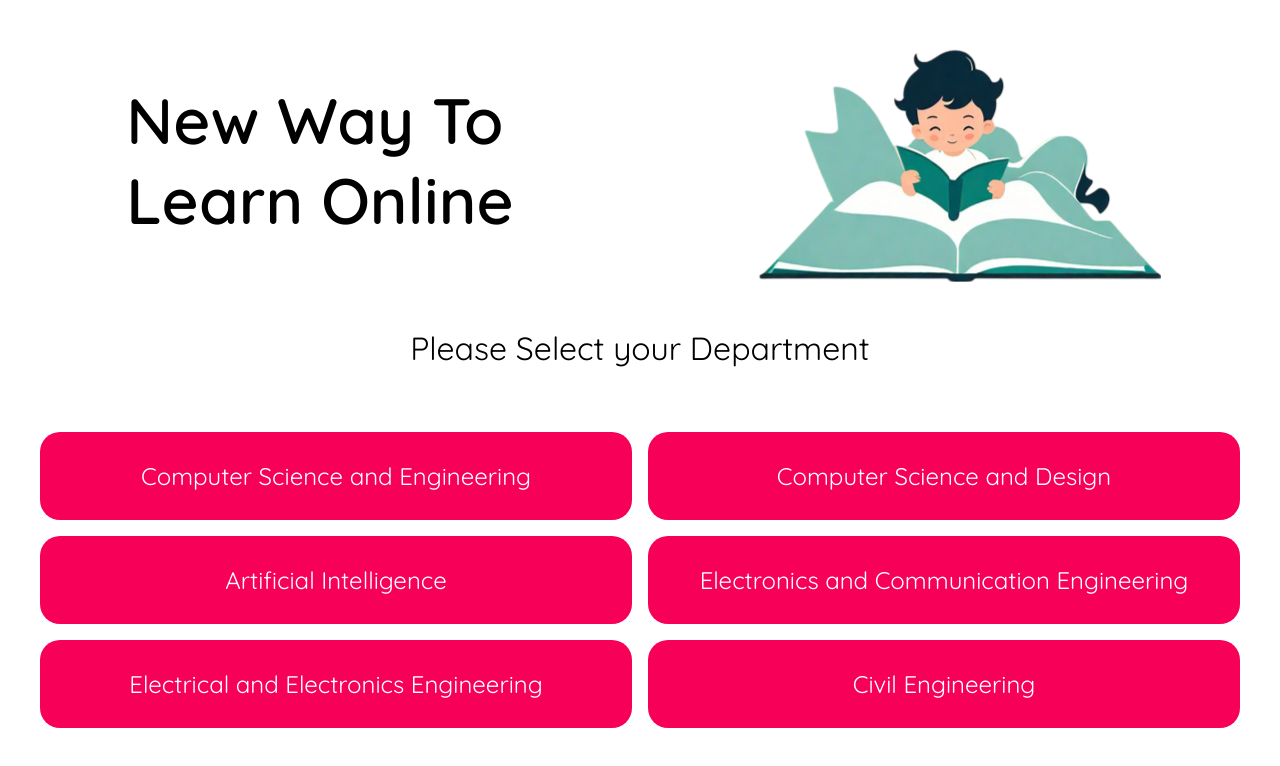
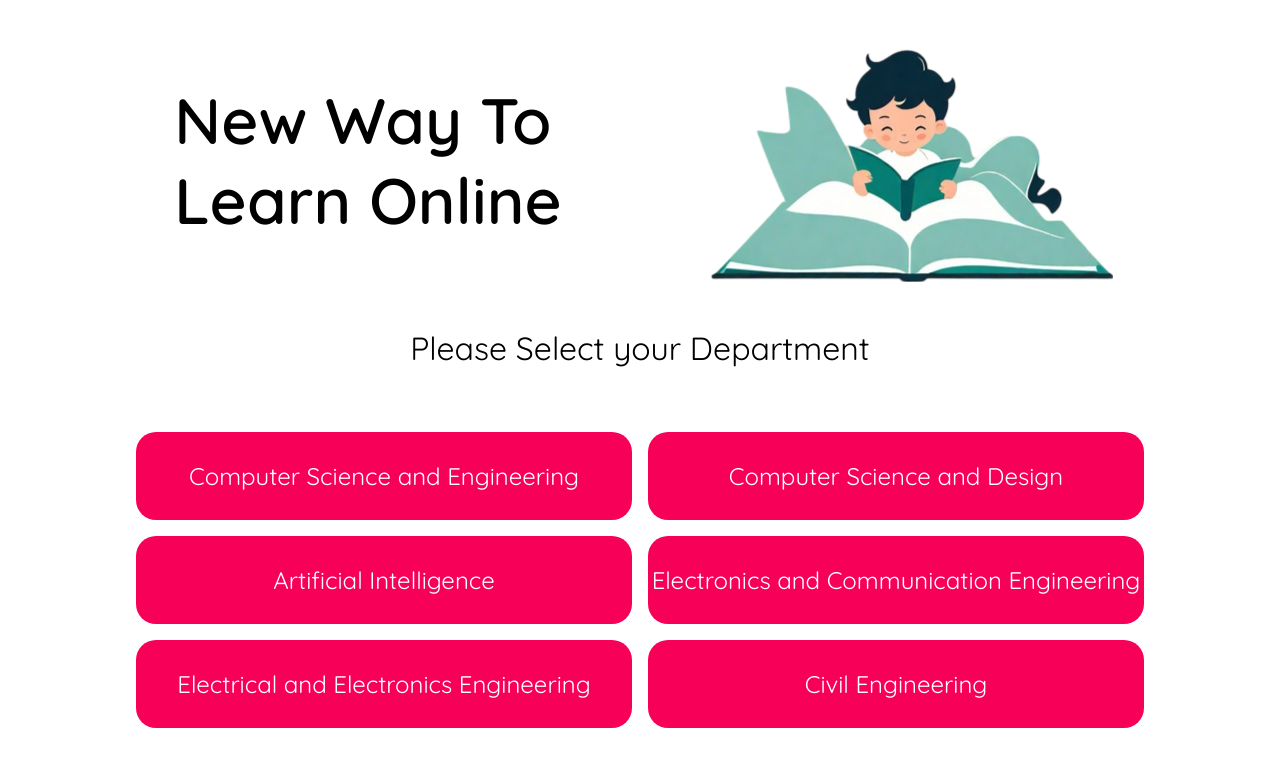
Before and after one commit to sandeepsreekumar4067/Foss-Vjcet, a Vue app: page / in a window 1280 px wide. Shown: the top 766 px of the page. Built offline with nearby package versions, Linux system fonts and the light colour scheme.

Commit message:
made some padding adjustments in the home page

```diff
--- a/src/Style/HomePage.css
+++ b/src/Style/HomePage.css
@@ -2,6 +2,9 @@
     height: 100vh;
     width: 100%;
     background-color: var(--white);
+    padding-left: 6rem;
+    padding-right: 6rem;
+    box-sizing: border-box;
 }
 .header-container{
     height: 40%;
```
